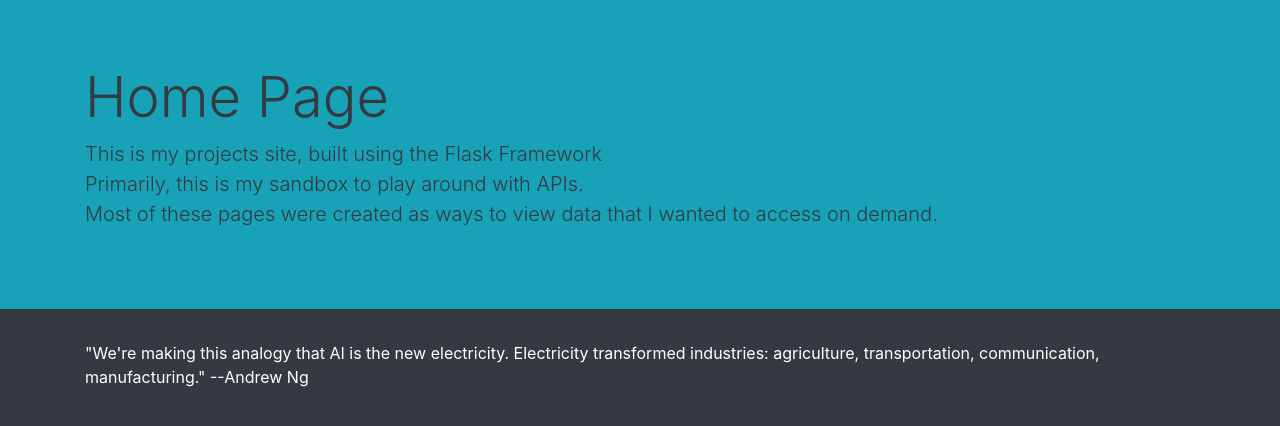
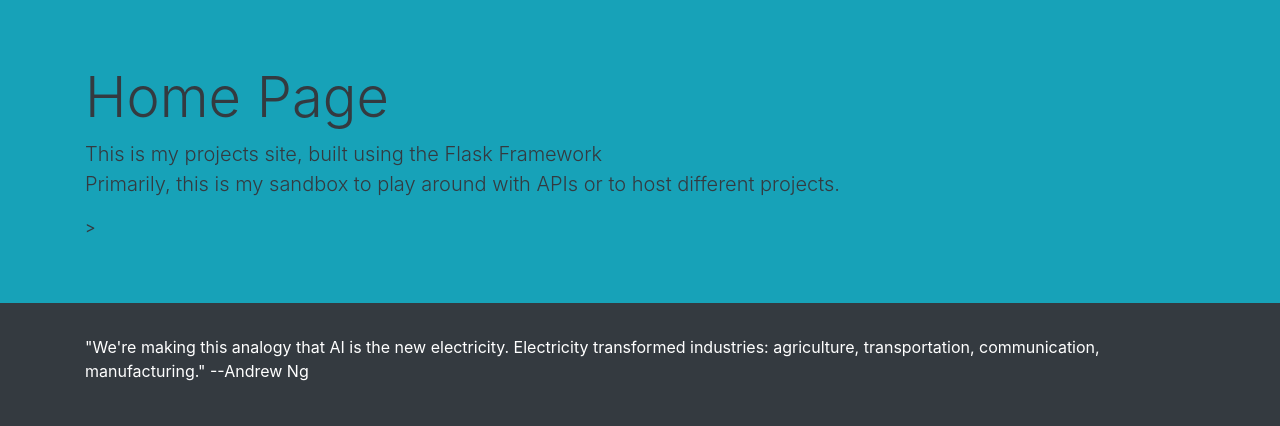
Before and after one commit to aaronbsavage94/Flask-Projects-App, a Flask app: page / in a window 1280 px wide. Shown: the part 56-482 px from the top of the page. Run offline with Flask 2, Linux system fonts and the light colour scheme; some libraries are stand-ins or nearby versions.

Commit message:
Update home.html

```diff
--- a/templates/home.html
+++ b/templates/home.html
@@ -6,8 +6,7 @@
             <div class="container">
               <h1 class="display-4">Home Page</h1>
               <p class="lead">This is my projects site, built using the <a class="text-dark" href="https://flask.palletsprojects.com/en/1.1.x/" target="_blank">Flask Framework</a><br>
-                Primarily, this is my sandbox to play around with APIs.<br>
-                Most of these pages were created as ways to view data that I wanted to access on demand.</p>
+                Primarily, this is my sandbox to play around with APIs or to host different projects.</p>>
             </div>
           </div>
           <div class="container">
```
